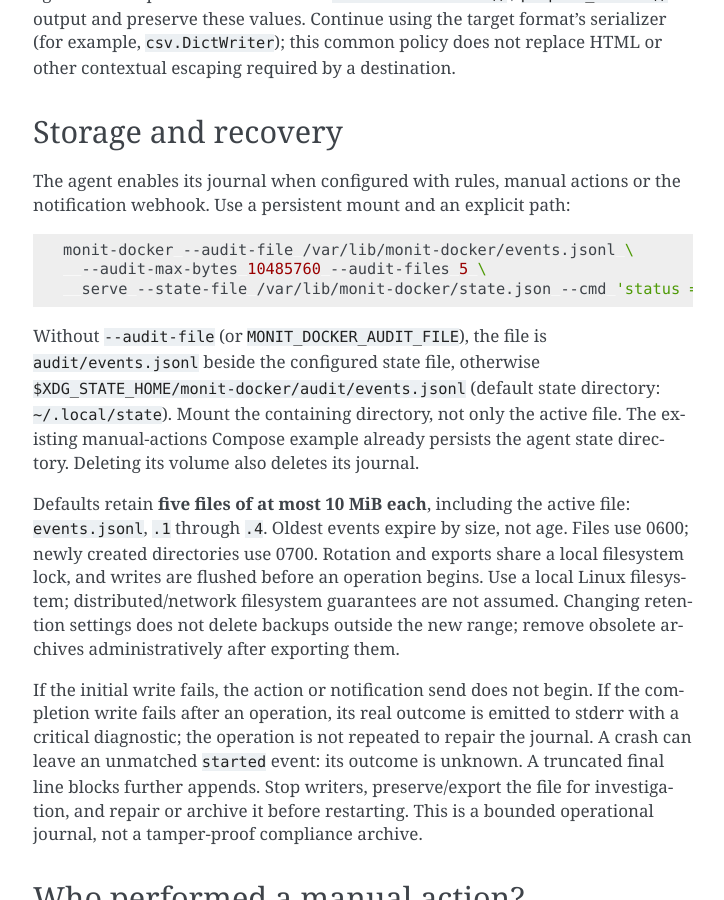
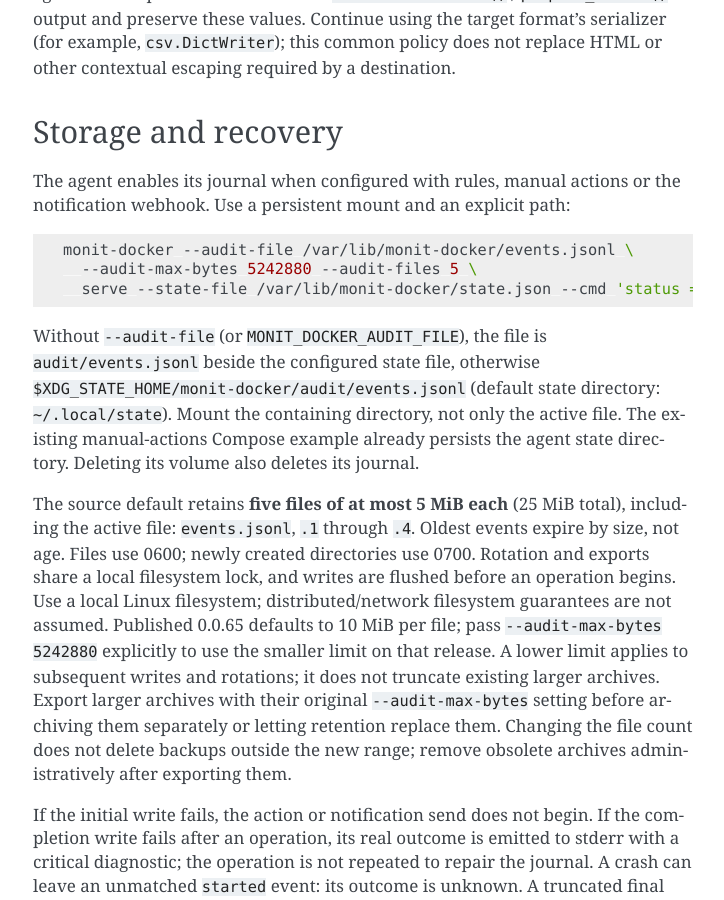
Before and after one commit to decryptus/monit-docker, a Sphinx documentation site: the page built from docs/audit.md, in a window 1280 px wide and 900 px high, scrolled down 1914 px. Shown: the whole window, without its empty margins (387-1111 px from the left). Built offline with Sphinx 7.4.7, drawn with Linux system fonts in a browser that asks for light colours.

Commit message:
Default audit rotation to 5 MiB per file with a shared size constant

````diff
--- a/docs/audit.md
+++ b/docs/audit.md
@@ -73,7 +73,7 @@ notification webhook. Use a persistent mount and an explicit path:
 
 ```sh
 monit-docker --audit-file /var/lib/monit-docker/events.jsonl \
-  --audit-max-bytes 10485760 --audit-files 5 \
+  --audit-max-bytes 5242880 --audit-files 5 \
   serve --state-file /var/lib/monit-docker/state.json --cmd 'status == exited ? start'
 ```
 
@@ -84,13 +84,19 @@ Without `--audit-file` (or `MONIT_DOCKER_AUDIT_FILE`), the file is
 The existing manual-actions Compose example already persists the agent state
 directory. Deleting its volume also deletes its journal.
 
-Defaults retain **five files of at most 10 MiB each**, including the active file:
+The source default retains **five files of at most 5 MiB each** (25 MiB total),
+including the active file:
 `events.jsonl`, `.1` through `.4`. Oldest events expire by size, not age. Files use
 0600; newly created directories use 0700. Rotation and exports share a local
 filesystem lock, and writes are flushed before an operation begins. Use a local
 Linux filesystem; distributed/network filesystem guarantees are not assumed.
-Changing retention settings does not delete backups outside the new range; remove
-obsolete archives administratively after exporting them.
+Published 0.0.65 defaults to 10 MiB per file; pass `--audit-max-bytes 5242880`
+explicitly to use the smaller limit on that release. A lower limit applies to
+subsequent writes and rotations; it does not truncate existing larger archives.
+Export larger archives with their original `--audit-max-bytes` setting before
+archiving them separately or letting retention replace them. Changing the file
+count does not delete backups outside the new range; remove obsolete archives
+administratively after exporting them.
 
 If the initial write fails, the action or notification send does not begin. If
 the completion write fails after an operation, its real outcome is emitted to
````
Also changed, not shown: 2 other files.
